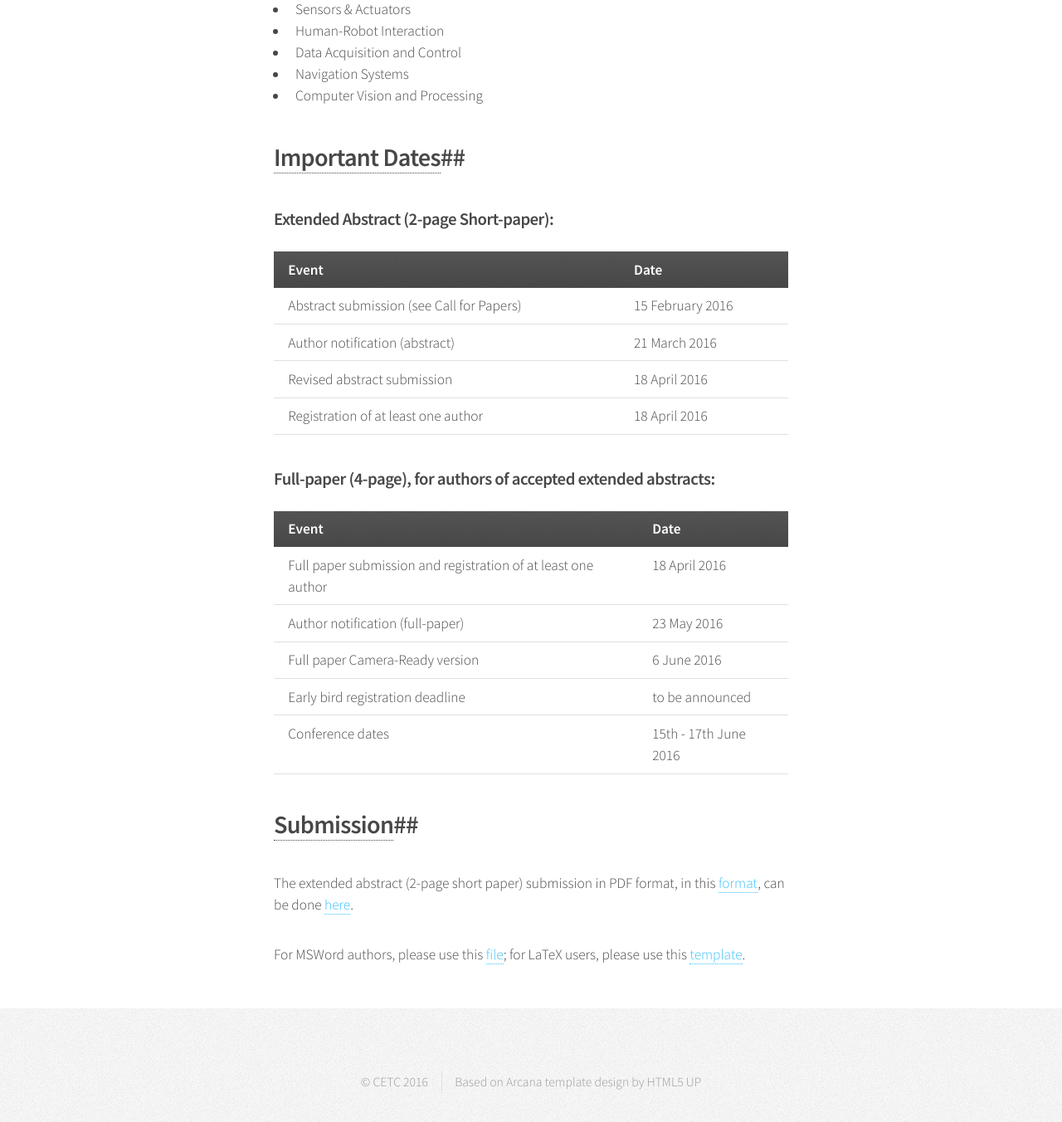
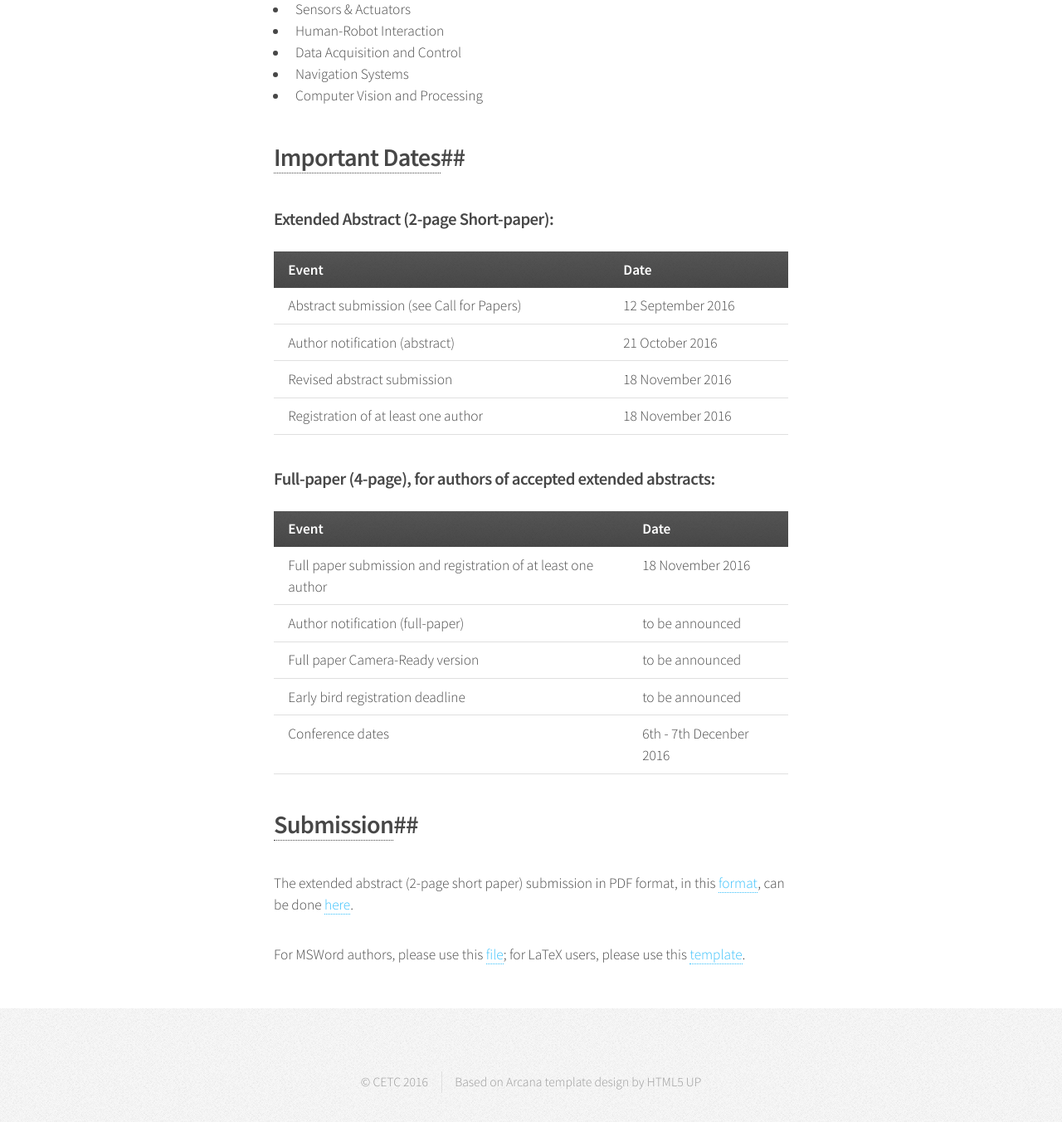
Before and after one commit to cetc2016/cetc2016.github.io, a Jekyll site: the page built from callforpapers.md, in a window 1280 px wide and 1400 px high, scrolled down 2396 px. Shown: the top 1352 px of the window at 83% size. Built offline with Jekyll 4.4.1, drawn with Linux system fonts in a browser that asks for light colours; some of the changed text lies outside the part shown.

Commit message:
Update conference dates according to committee meeting of 19-1-2016

```diff
--- a/_includes/header.html
+++ b/_includes/header.html
@@ -7,7 +7,7 @@
                         <br />
                         Conference on Electronics, Telecommunications and Computers
                         <br />
-                        15th – 17th June 2016, Lisbon, Portugal
+                        6th – 7th December 2016, Lisbon, Portugal
                     </h1>
 
 					<!--<span class="image banner"><img src="images/banner.jpg" alt="" /></span>-->
--- a/callforpapers.md
+++ b/callforpapers.md
@@ -88,10 +88,10 @@ ROBOTICS & CONTROL SYSTEMS
 {:.default}
 | Event    |      Date     |
 |----------| ------------- |
-| Abstract submission (see Call for Papers) |  15 February 2016|
-|Author notification (abstract) |   21 March 2016|
-|Revised abstract submission | 18 April 2016|
-|Registration of at least one author | 18 April 2016|
+| Abstract submission (see Call for Papers) |  12 September 2016|
+|Author notification (abstract) |   21 October 2016|
+|Revised abstract submission | 18 November 2016|
+|Registration of at least one author | 18 November 2016|
 
 
 ###Full-paper (4-page), for authors of accepted extended abstracts:
@@ -99,11 +99,11 @@ ROBOTICS & CONTROL SYSTEMS
 {:.default}
 | Event    |      Date     |
 |----------| ------------- |
-|Full paper submission and registration of at least one author | 18 April 2016 |
-|Author notification (full-paper)|23 May 2016|
-|Full paper Camera-Ready version|6 June 2016|
+|Full paper submission and registration of at least one author | 18 November 2016 |
+|Author notification (full-paper)|to be announced|
+|Full paper Camera-Ready version|to be announced|
 |Early bird registration deadline| to be announced|
-| Conference dates| 15th - 17th June 2016|
+|Conference dates| 6th - 7th Decenber 2016|
 
 ##<a name="call-for-papers-submission">Submission</a>##
 
--- a/index.html
+++ b/index.html
@@ -6,8 +6,8 @@ menu: home
 
 <h2 id="a-namehome-welcomewelcomea"><a name="home-welcome">Welcome</a></h2>
 
-<p>We are pleased to invite you to  <strong>CETC 2016</strong>, to be held in Lisbon during 15th –
-17th June 2016.</p>
+<p>We are pleased to invite you to  <strong>CETC 2016</strong>, to be held in Lisbon during 6th –
+7th December 2016.</p>
 
 <p>CETC 2016 is a premier conference in the broad field of Electronics,
 Telecommunications and Computers. The aim of the conference is to provide a
```
